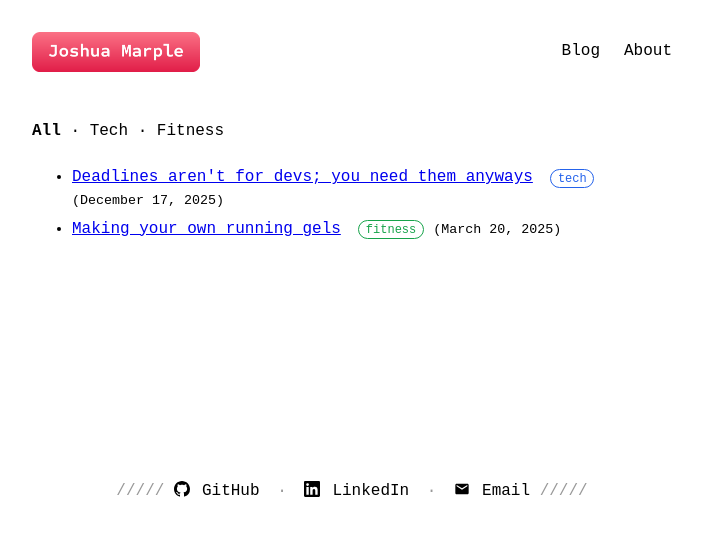
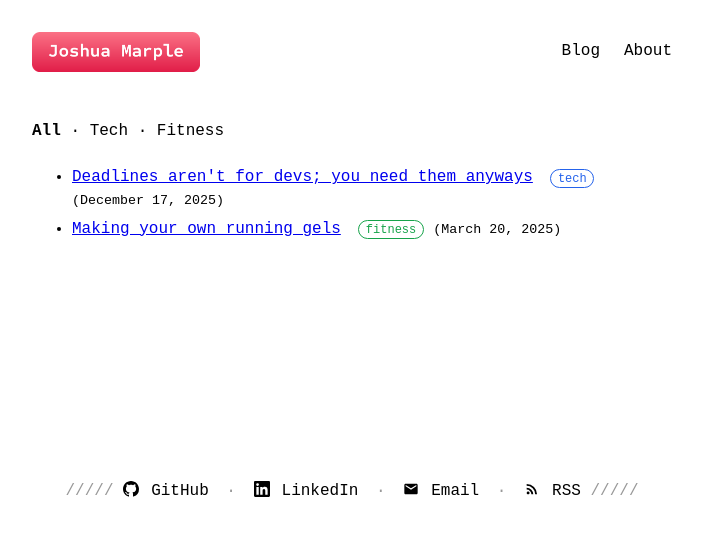
Before and after one commit to joshuaMarple/joshuamarple.github.io, a Jekyll site: the page built from index.md, in a window 1280 px wide. Shown: the top 536 px of the page, without its empty margins (288-990 px from the left). Built offline with Jekyll 4.4.1, drawn with Linux system fonts in a browser that asks for light colours.

Commit message:
Add RSS feed subscription
- Enable jekyll-feed plugin for Atom feed generation
- Add RSS autodiscovery link to HTML head
- Add RSS link with icon to footer connect links

🤖 Generated with [Claude Code](https://claude.com/claude-code)

Co-Authored-By: Claude Opus 4.5 <noreply@anthropic.com>

```diff
--- a/_config.yml
+++ b/_config.yml
@@ -16,6 +16,7 @@ sass:
 
 plugins:
   - jekyll-seo-tag
+  - jekyll-feed
 
 # Permalink structure
 permalink: /:year/:month/:day/:title/
--- a/_includes/connect_links.html
+++ b/_includes/connect_links.html
@@ -12,3 +12,8 @@
   <svg class="icon" viewBox="0 0 24 24" fill="currentColor"><path d="M20 4H4c-1.1 0-2 .9-2 2v12c0 1.1.9 2 2 2h16c1.1 0 2-.9 2-2V6c0-1.1-.9-2-2-2zm0 4l-8 5-8-5V6l8 5 8-5v2z"/></svg>
   <span>Email</span>
 </a>
+<span class="connect-sep">·</span>
+<a href="{{ '/feed.xml' | absolute_url }}">
+  <svg class="icon" viewBox="0 0 24 24" fill="currentColor"><path d="M6.18 15.64a2.18 2.18 0 0 1 2.18 2.18C8.36 19 7.38 20 6.18 20C5 20 4 19 4 17.82a2.18 2.18 0 0 1 2.18-2.18M4 4.44A15.56 15.56 0 0 1 19.56 20h-2.83A12.73 12.73 0 0 0 4 7.27V4.44m0 5.66a9.9 9.9 0 0 1 9.9 9.9h-2.83A7.07 7.07 0 0 0 4 12.93V10.1Z"/></svg>
+  <span>RSS</span>
+</a>
--- a/_includes/head.html
+++ b/_includes/head.html
@@ -14,6 +14,7 @@
   {%-seo title=false-%}
 
   <link rel="icon" type="image/png" href="{{ site.favicon | relative_url }}" />
+  <link rel="alternate" type="application/rss+xml" title="{{ site.title }}" href="{{ '/feed.xml' | absolute_url }}" />
   <link rel="stylesheet" href="{{ "/assets/css/main.css" | relative_url }}" />
 	<link rel="stylesheet" href="https://cdn.jsdelivr.net/npm/katex@0.16.9/dist/katex.min.css" crossorigin="anonymous">
   <script defer src="https://cdn.jsdelivr.net/npm/katex@0.16.9/dist/katex.min.js" crossorigin="anonymous"></script>
```
